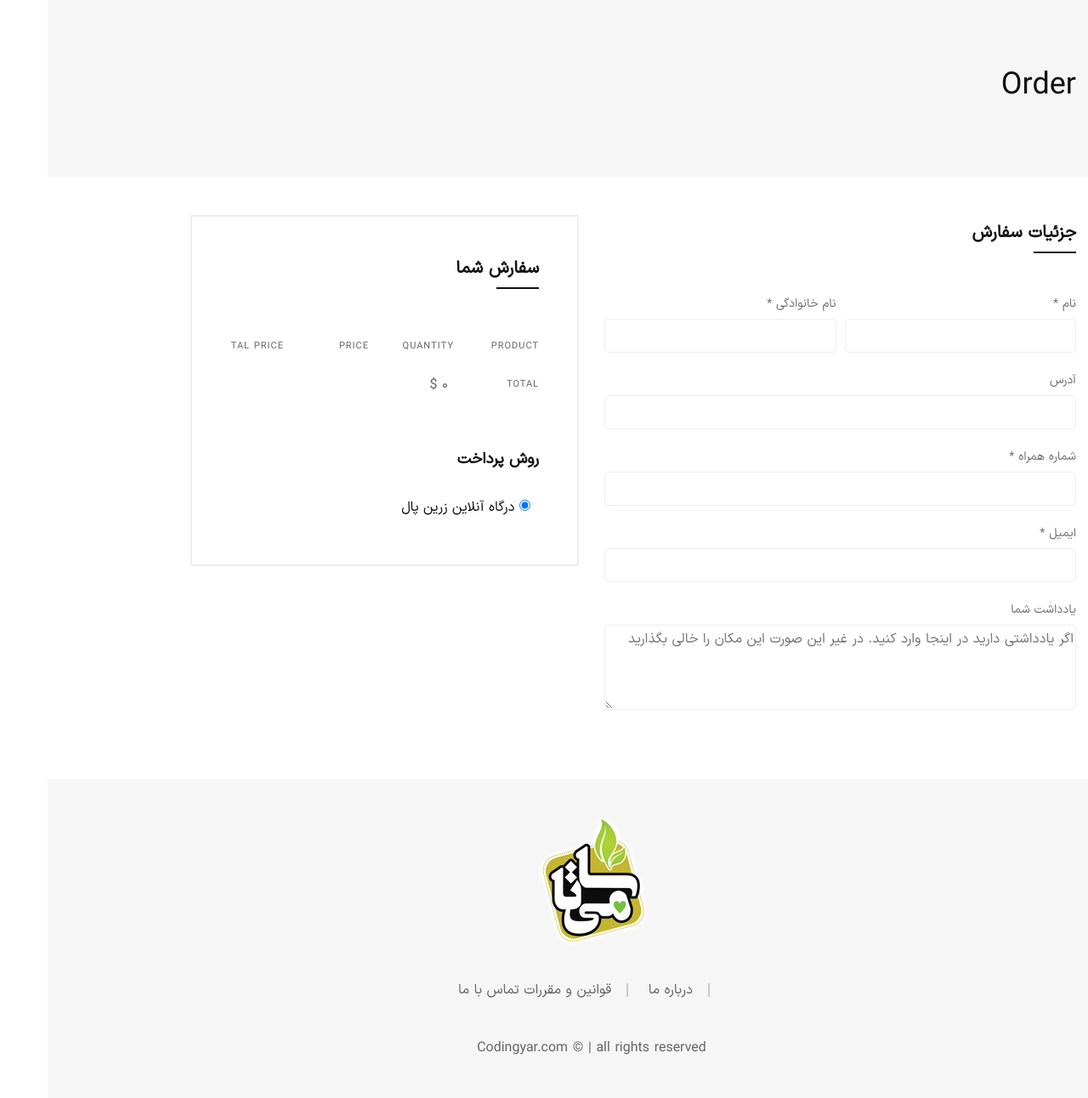
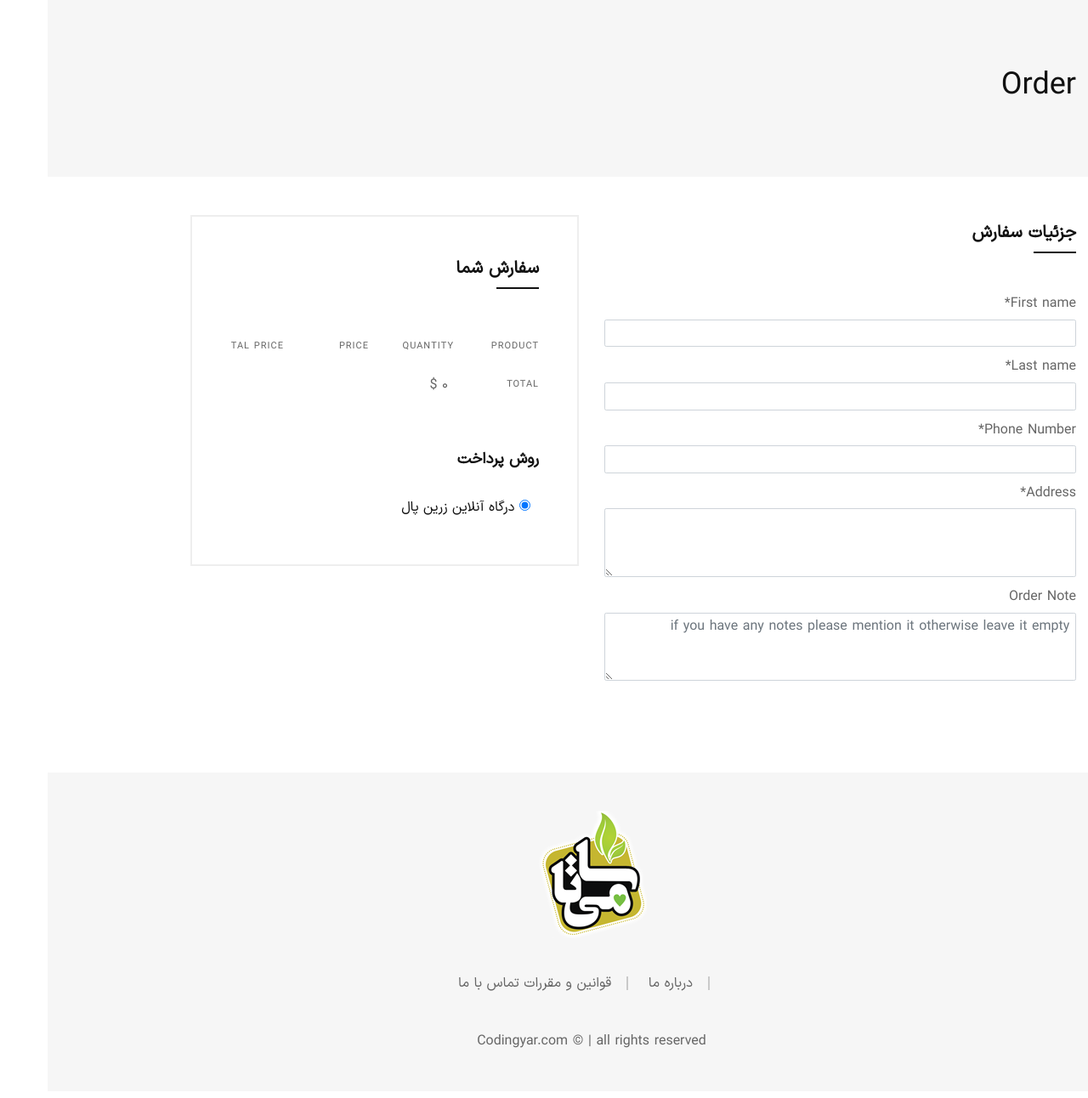
Before and after one commit to MKashkouli/Online-Shop_17Dey, a Django app: page /order/create in a window 1280 px wide; the page is wider, and only the part inside the window is pictured. Shown: the part 131-1423 px from the top of that part at 85% size. After the commit the page ends 1364 px from the top of that part, so only its background shows below. Run offline with Django 4.2, Linux system fonts and the light colour scheme; parts of the project's set-up code (start-up, migrations or seed data) failed here and were passed over; some libraries are stand-ins or nearby versions; some web fonts are replaced.

Commit message:
add order form

```diff
--- /dev/null
+++ b/orders/forms.py
@@ -0,0 +1,13 @@
+from django import forms
+from .models import Order
+
+
+class OrderForm(forms.ModelForm):
+    class Meta:
+        model = Order
+        fields = ('first_name','last_name',"phone_number","address","order_notes" )
+        widgets = {
+            "address": forms.Textarea(attrs={'rows': 3}),
+            "order_notes": forms.Textarea(attrs={'rows': 3, "placeholder": 'if you have any notes please mention it otherwise leave it empty'}),
+
+        }
--- a/orders/models.py
+++ b/orders/models.py
@@ -1,16 +1,18 @@
 from django.db import models
 from django.conf import settings
+from django.utils.translation import gettext as _
+
 
 
 class Order(models.Model):
-    user = models.ForeignKey(settings.AUTH_USER_MODEL, on_delete=models.CASCADE)
+    user = models.ForeignKey(settings.AUTH_USER_MODEL, on_delete=models.CASCADE, verbose_name=_("user"))
     is_paid = models.BooleanField(default=False)
 
-    first_name = models.CharField(max_length=100)
-    last_name = models.CharField(max_length=100)
-    phone_number = models.CharField(max_length=15)
-    address = models.CharField(max_length=700)
-    order_notes = models.CharField(max_length=700,blank=True)
+    first_name = models.CharField(max_length=100, verbose_name=_("first name"))
+    last_name = models.CharField(max_length=100, verbose_name=_("last name"))
+    phone_number = models.CharField(max_length=15, verbose_name=_("Phone Number"))
+    address = models.CharField(max_length=700, verbose_name=_("Address"))
+    order_notes = models.CharField(max_length=700,blank=True, verbose_name=_("Order Note"))
 
     datetime_created = models.DateTimeField(auto_now_add=True)
     datetime_modified = models.DateTimeField(auto_now=True)
--- a/orders/templates/orders/order_create.html
+++ b/orders/templates/orders/order_create.html
@@ -13,7 +13,7 @@
     {% translate 'Order' as A %}
     {% include "top_header.html" with header_name=A %}
     <!-- Main Content Wrapper Start -->
-    <div class="main-content-wrapper">
+    <div class="main-content-wrapper pb-5">
         <div class="page-content-inner">
             <div class="container">
                 <div class="row pt--50 pt-md--40 pt-sm--20"></div>
@@ -23,55 +23,60 @@
                         <div class="checkout-title mt--10">
                             <h2>جزئیات سفارش</h2>
                         </div>
+
                         <div class="checkout-form">
-                            <form action="#" class="form form--checkout">
-                                <div class="form-row mb--20">
-                                    <div class="form__group col-md-6 mb-sm--30">
-                                        <label for="billing_fname" class="form__label form__label--2">نام <span
-                                                class="required">*</span></label>
-                                        <input type="text" name="billing_fname" id="billing_fname"
-                                               class="form__input form__input--2">
-                                    </div>
-                                    <div class="form__group col-md-6">
-                                        <label for="billing_lname" class="form__label form__label--2">نام خانوادگی <span
-                                                class="required">*</span></label>
-                                        <input type="text" name="billing_lname" id="billing_lname"
-                                               class="form__input form__input--2">
-                                    </div>
-                                </div>
-                                <div class="form-row mb--20">
-                                    <div class="form__group col-12">
-                                        <label for="billing_company" class="form__label form__label--2">آدرس</label>
-                                        <input type="text" name="billing_company" id="billing_company"
-                                               class="form__input form__input--2">
-                                    </div>
-                                </div>
-                                <div class="form-row mb--20">
-                                    <div class="form__group col-12">
-                                        <label for="billing_phone" class="form__label form__label--2">شماره همراه <span
-                                                class="required">*</span></label>
-                                        <input type="text" name="billing_phone" id="billing_phone"
-                                               class="form__input form__input--2">
-                                    </div>
-                                </div>
-                                <div class="form-row mb--20">
-                                    <div class="form__group col-12">
-                                        <label for="billing_email" class="form__label form__label--2">ایمیل <span
-                                                class="required">*</span></label>
-                                        <input type="email" name="billing_email" id="billing_email"
-                                               class="form__input form__input--2">
-                                    </div>
-                                </div>
-                                <div class="form-row">
-                                    <div class="form__group col-12">
-                                        <label for="orderNotes" class="form__label form__label--2">یادداشت شما</label>
-                                        <textarea class="form__input form__input--2 form__input--textarea"
-                                                  id="orderNotes" name="orderNotes"
-                                                  placeholder="اگر یادداشتی دارید در اینجا وارد کنید. در غیر این صورت این مکان را خالی بگذارید"></textarea>
-                                    </div>
-                                </div>
-                            </form>
+                            {{ form|crispy }}
                         </div>
+
+{#                        <div class="checkout-form">#}
+{#                            <form action="#" class="form form--checkout">#}
+{#                                <div class="form-row mb--20">#}
+{#                                    <div class="form__group col-md-6 mb-sm--30">#}
+{#                                        <label for="billing_fname" class="form__label form__label--2">نام <span#}
+{#                                                class="required">*</span></label>#}
+{#                                        <input type="text" name="billing_fname" id="billing_fname"#}
+{#                                               class="form__input form__input--2">#}
+{#                                    </div>#}
+{#                                    <div class="form__group col-md-6">#}
+{#                                        <label for="billing_lname" class="form__label form__label--2">نام خانوادگی <span#}
+{#                                                class="required">*</span></label>#}
+{#                                        <input type="text" name="billing_lname" id="billing_lname"#}
+{#                                               class="form__input form__input--2">#}
+{#                                    </div>#}
+{#                                </div>#}
+{#                                <div class="form-row mb--20">#}
+{#                                    <div class="form__group col-12">#}
+{#                                        <label for="billing_company" class="form__label form__label--2">آدرس</label>#}
+{#                                        <input type="text" name="billing_company" id="billing_company"#}
+{#                                               class="form__input form__input--2">#}
+{#                                    </div>#}
+{#                                </div>#}
+{#                                <div class="form-row mb--20">#}
+{#                                    <div class="form__group col-12">#}
+{#                                        <label for="billing_phone" class="form__label form__label--2">شماره همراه <span#}
+{#                                                class="required">*</span></label>#}
+{#                                        <input type="text" name="billing_phone" id="billing_phone"#}
+{#                                               class="form__input form__input--2">#}
+{#                                    </div>#}
+{#                                </div>#}
+{#                                <div class="form-row mb--20">#}
+{#                                    <div class="form__group col-12">#}
+{#                                        <label for="billing_email" class="form__label form__label--2">ایمیل <span#}
+{#                                                class="required">*</span></label>#}
+{#                                        <input type="email" name="billing_email" id="billing_email"#}
+{#                                               class="form__input form__input--2">#}
+{#                                    </div>#}
+{#                                </div>#}
+{#                                <div class="form-row">#}
+{#                                    <div class="form__group col-12">#}
+{#                                        <label for="orderNotes" class="form__label form__label--2">یادداشت شما</label>#}
+{#                                        <textarea class="form__input form__input--2 form__input--textarea"#}
+{#                                                  id="orderNotes" name="orderNotes"#}
+{#                                                  placeholder="اگر یادداشتی دارید در اینجا وارد کنید. در غیر این صورت این مکان را خالی بگذارید"></textarea>#}
+{#                                    </div>#}
+{#                                </div>#}
+{#                            </form>#}
+{#                        </div>#}
                     </div>
                     <div class="col-xl-5 offset-xl-1 col-lg-6 mt-md--40">
                         <div class="order-details">
--- a/orders/views.py
+++ b/orders/views.py
@@ -1,5 +1,6 @@
 from django.shortcuts import render
+from .forms import OrderForm
 
 
 def order_page_view(request):
-    return render(request, "orders/order_create.html")
+    return render(request, "orders/order_create.html", context={"form": OrderForm})
--- a/products/models.py
+++ b/products/models.py
@@ -13,7 +13,7 @@ class Product(models.Model):
     short_description = RichTextField(verbose_name=_("Short Description"), blank=True)
     price = models.PositiveIntegerField(default=0)
     active = models.BooleanField(default=True)
-    image = models.ImageField( verbose_name=_("Product Image"), upload_to='product/product_cover', blank=True)
+    image = models.ImageField(verbose_name=_("Product Image"), upload_to='product/product_cover', blank=True)
 
     datetime_created = models.DateTimeField(default=timezone.now, verbose_name=_("Date And Time Created"))
     datetime_modified = models.DateTimeField(auto_now=True)
```
Also changed, not shown: orders/locale/fa/LC_MESSAGES/django.po, 1 other file.
